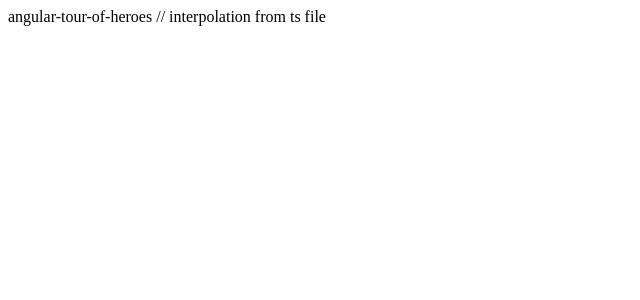
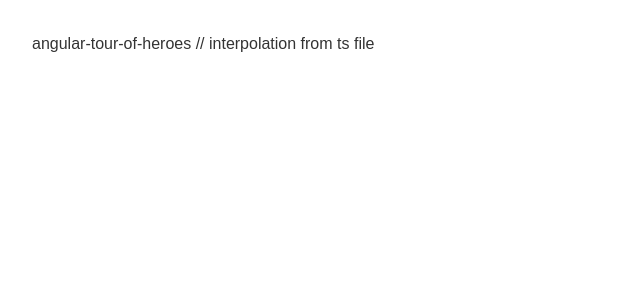
Before and after one commit to Leannelb/frontendmasters-javascript-the-hard-parts, an Angular app in the folder angular-IO/tour-of-heroes/: page / in a window 1280 px wide. Shown: the top 300 px of the page, without its empty margins (0-640 px from the left). Built offline with nearby package versions, Linux system fonts and the light colour scheme.

Commit message:
@Component metadata explained

```diff
--- a/angular-IO/tour-of-heroes/src/app/app.module.ts
+++ b/angular-IO/tour-of-heroes/src/app/app.module.ts
@@ -2,10 +2,12 @@
 import { NgModule } from '@angular/core';
 
 import { AppComponent } from './app.component';
+import { HeroesComponent } from './heroes/heroes.component';
 
 @NgModule({
   declarations: [
-    AppComponent
+    AppComponent,
+    HeroesComponent
   ],
   imports: [
     BrowserModule
--- /dev/null
+++ b/angular-IO/tour-of-heroes/src/app/heroes/heroes.component.html
@@ -0,0 +1 @@
+<p>heroes works!</p>
--- /dev/null
+++ b/angular-IO/tour-of-heroes/src/app/heroes/heroes.component.ts
@@ -0,0 +1,15 @@
+import { Component, OnInit } from '@angular/core';
+
+@Component({
+  selector: 'app-heroes',
+  templateUrl: './heroes.component.html',
+  styleUrls: ['./heroes.component.css']
+})
+export class HeroesComponent implements OnInit {
+
+  constructor() { }
+
+  ngOnInit(): void {
+  }
+
+}
--- a/angular-IO/tour-of-heroes/src/styles.css
+++ b/angular-IO/tour-of-heroes/src/styles.css
@@ -1 +1,23 @@
 /* You can add global styles to this file, and also import other style files */
+/* Application-wide Styles */
+h1 {
+    color: #369;
+    font-family: Arial, Helvetica, sans-serif;
+    font-size: 250%;
+  }
+  h2, h3 {
+    color: #444;
+    font-family: Arial, Helvetica, sans-serif;
+    font-weight: lighter;
+  }
+  body {
+    margin: 2em;
+  }
+  body, input[type="text"], button {
+    color: #333;
+    font-family: Cambria, Georgia;
+  }
+  /* everywhere else */
+  * {
+    font-family: Arial, Helvetica, sans-serif;
+  }
```
Also changed, not shown: angular-IO/tour-of-heroes/src/app/heroes/heroes.component.css (added), 1 other file (tests, documents, lock files or other folders).
